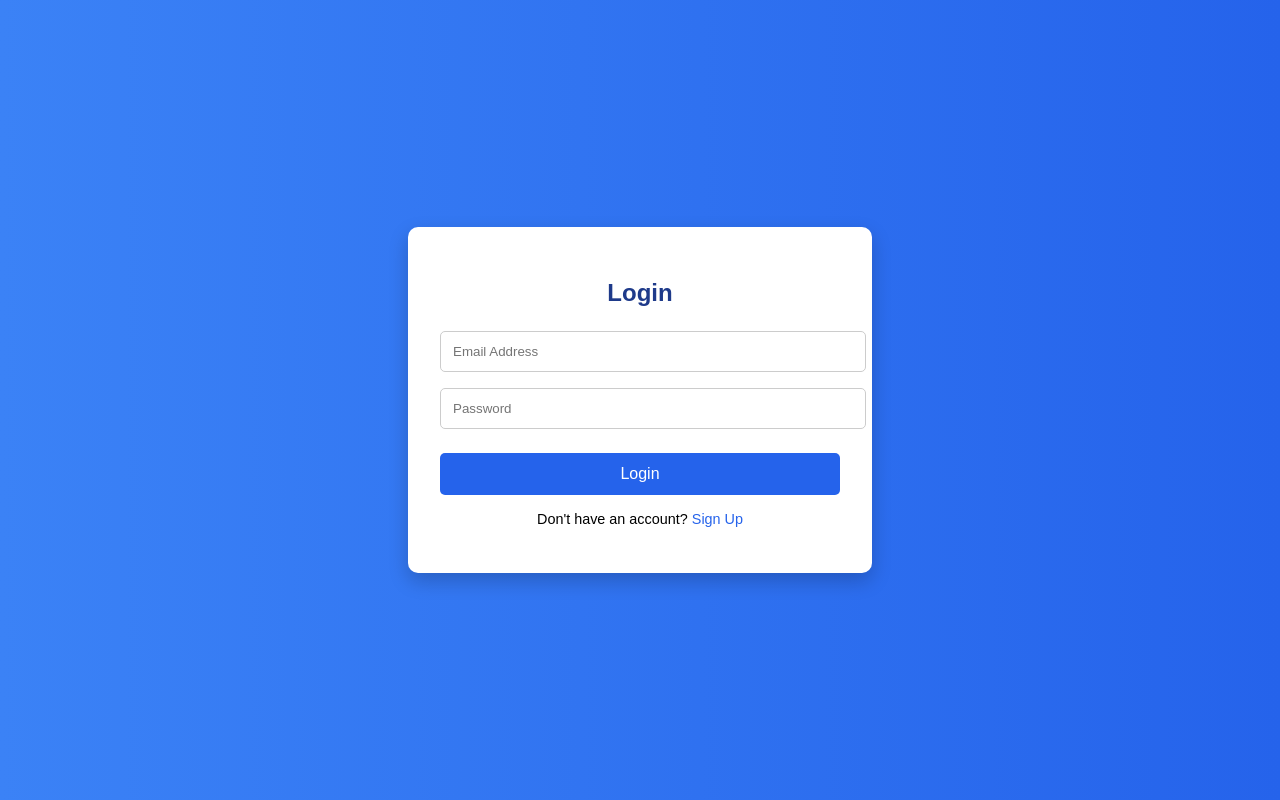
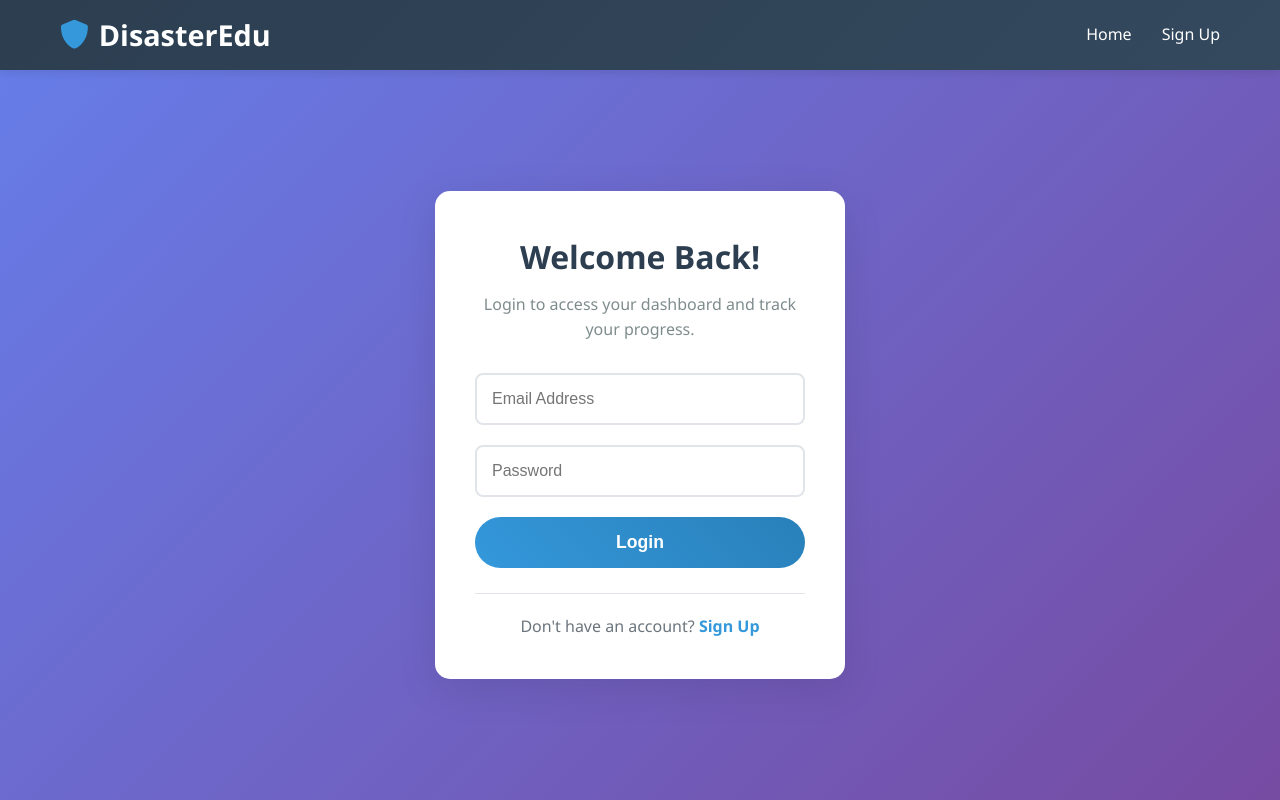
Before and after one commit to riyashastri4/disaster-preparedness-edu, a website: page public/login.html in a window 1280 px wide. Drawn offline with Linux system fonts and the light colour scheme; no server answers.

Commit message:
Update login.html

```diff
--- a/public/login.html
+++ b/public/login.html
@@ -1,108 +1,47 @@
 <!DOCTYPE html>
 <html lang="en">
 <head>
-  <meta charset="UTF-8">
-  <meta name="viewport" content="width=device-width, initial-scale=1.0">
-  <title>Login - Disaster Preparedness Edu</title>
-  <link rel="stylesheet" href="styles.css">
-  <style>
-    body {
-      font-family: Arial, sans-serif;
-      background: linear-gradient(to right, #3b82f6, #2563eb);
-      display: flex;
-      align-items: center;
-      justify-content: center;
-      height: 100vh;
-      margin: 0;
-    }
-
-    .container {
-      background: white;
-      padding: 2rem;
-      border-radius: 10px;
-      box-shadow: 0 8px 20px rgba(0,0,0,0.2);
-      width: 100%;
-      max-width: 400px;
-      text-align: center;
-    }
-
-    h2 {
-      margin-bottom: 1rem;
-      color: #1e3a8a;
-    }
-
-    input {
-      width: 100%;
-      padding: 0.75rem;
-      margin: 0.5rem 0;
-      border: 1px solid #ccc;
-      border-radius: 5px;
-    }
-
-    button {
-      width: 100%;
-      padding: 0.75rem;
-      margin-top: 1rem;
-      background: #2563eb;
-      color: white;
-      border: none;
-      border-radius: 5px;
-      cursor: pointer;
-      font-size: 1rem;
-    }
-
-    button:hover {
-      background: #1d4ed8;
-    }
-
-    p {
-      margin-top: 1rem;
-      font-size: 0.9rem;
-    }
-
-    a {
-      color: #2563eb;
-      text-decoration: none;
-    }
-  </style>
+    <meta charset="UTF-8">
+    <meta name="viewport" content="width=device-width, initial-scale=1.0">
+    <title>Login - Disaster Preparedness</title>
+    <link rel="stylesheet" href="css/style.css">
+    <link rel="stylesheet" href="css/auth.css">
+    <link href="https://cdnjs.cloudflare.com/ajax/libs/font-awesome/6.0.0/css/all.min.css" rel="stylesheet">
 </head>
 <body>
-  <div class="container">
-    <h2>Login</h2>
-    <form id="loginForm">
-      <input type="email" id="email" name="email" placeholder="Email Address" required />
-      <input type="password" id="password" name="password" placeholder="Password" required />
-      <button type="submit">Login</button>
-    </form>
-    <p>Don't have an account? <a href="signup.html">Sign Up</a></p>
-  </div>
+    <nav class="navbar">
+        <div class="nav-container">
+            <div class="nav-logo">
+                <i class="fas fa-shield-alt"></i>
+                <span>DisasterEdu</span>
+            </div>
+            <div class="nav-menu">
+                <a href="/" class="nav-link">Home</a>
+                <a href="signup.html" class="nav-link">Sign Up</a>
+            </div>
+        </div>
+    </nav>
 
-  <script>
-    document.getElementById("loginForm").addEventListener("submit", async (e) => {
-      e.preventDefault();
+    <div class="auth-container">
+        <div class="auth-card">
+            <h2>Welcome Back!</h2>
+            <p>Login to access your dashboard and track your progress.</p>
+            <form id="login-form" onsubmit="handleEmailLogin(event)">
+                <div class="form-group">
+                    <input type="email" id="login-email" placeholder="Email Address" required>
+                </div>
+                <div class="form-group">
+                    <input type="password" id="login-password" placeholder="Password" required>
+                </div>
+                <button type="submit" class="btn btn-primary">Login</button>
+            </form>
+            <div class="auth-footer">
+                <p>Don't have an account? <a href="signup.html">Sign Up</a></p>
+            </div>
+        </div>
+    </div>
 
-      const email = document.getElementById("email").value;
-      const password = document.getElementById("password").value;
-
-      try {
-        const res = await fetch("/api/login", {
-          method: "POST",
-          headers: { "Content-Type": "application/json" },
-          body: JSON.stringify({ email, password })
-        });
-
-        const data = await res.json();
-
-        if (res.ok && data.success) {
-          alert("✅ Login successful!");
-          window.location.href = "dashboard.html"; // redirect after login
-        } else {
-          alert("❌ " + data.message);
-        }
-      } catch (err) {
-        alert("⚠️ Error: " + err.message);
-      }
-    });
-  </script>
+    <script src="js/main.js"></script>
+    <script src="js/dashboard.js"></script>
 </body>
 </html>
```
